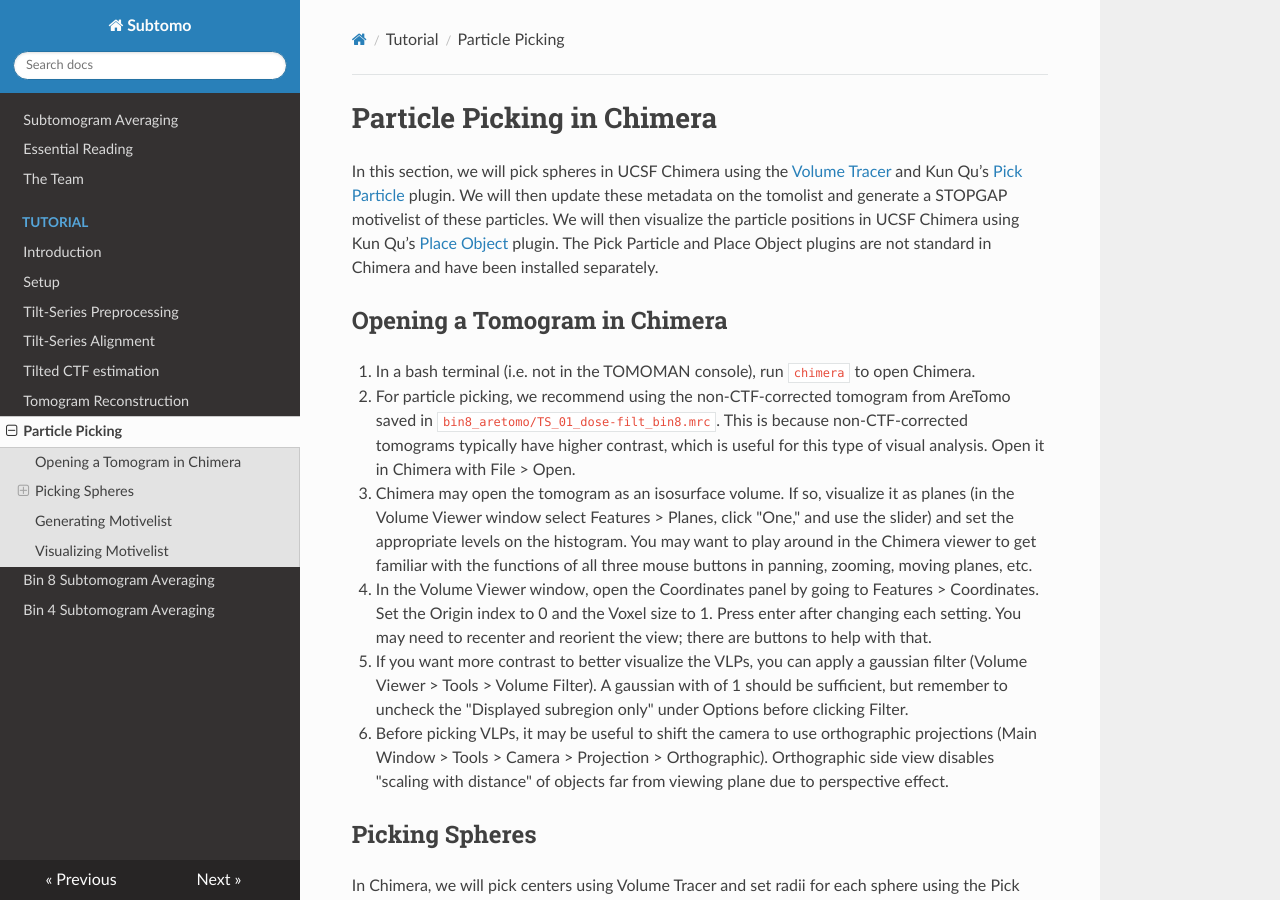
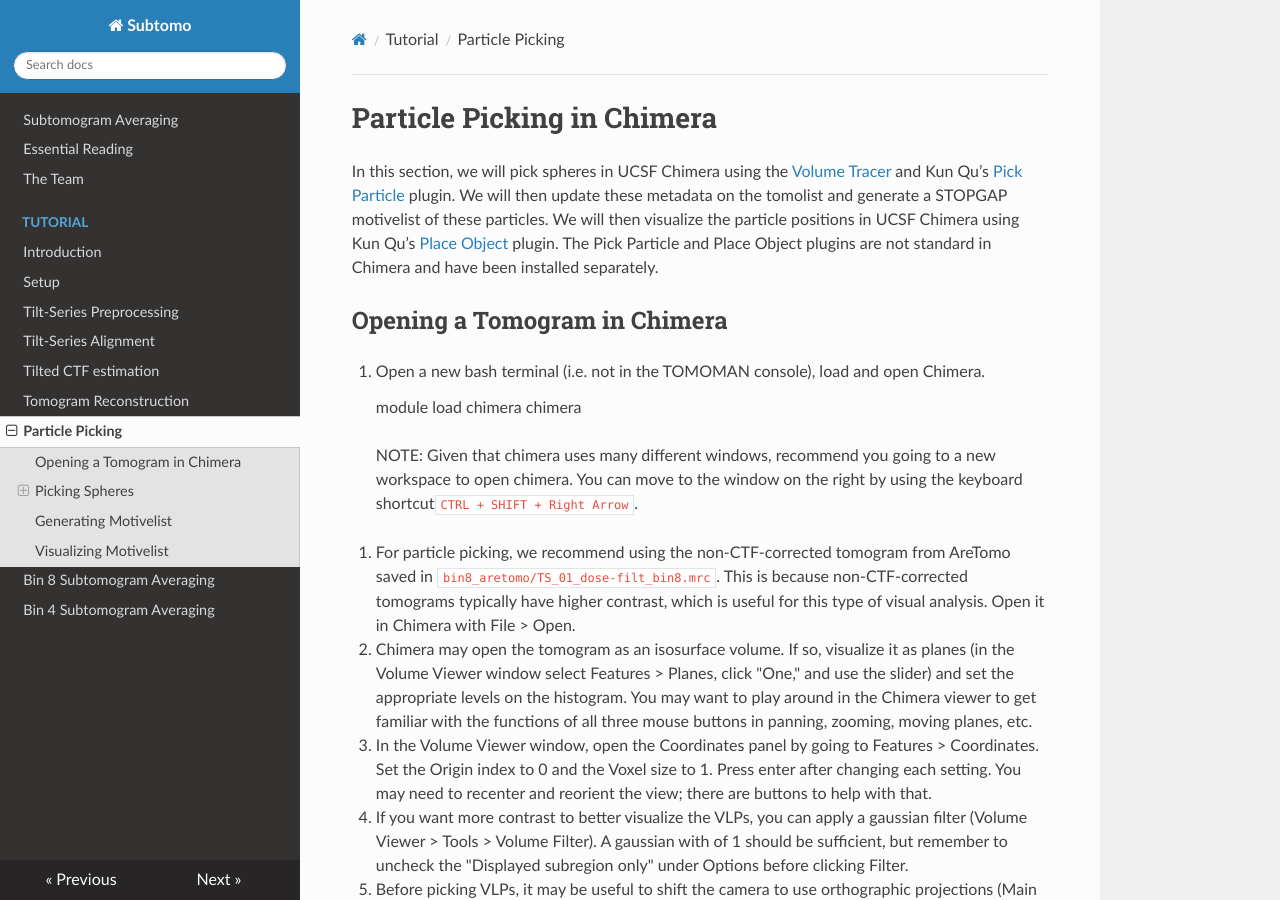
Before and after one commit to wan-lab-vanderbilt/subtomo-tutorials, an MkDocs documentation site: the page built from docs/hiv/picking.md, in a window 1280 px wide and 900 px high. Built offline with MkDocs 1.6.1, drawn with Linux system fonts in a browser that asks for light colours; nearby versions of some CDN libraries.

Commit message:
Update picking.md
chimera edits

```diff
--- a/docs/hiv/picking.md
+++ b/docs/hiv/picking.md
@@ -7,7 +7,13 @@ The Pick Particle and Place Object plugins are not standard in Chimera and have
 
 ## Opening a Tomogram in Chimera
 
-1. In a bash terminal (i.e. not in the TOMOMAN console), run `chimera` to open Chimera.
+1. Open a new bash terminal (i.e. not in the TOMOMAN console), load and open Chimera.
+
+      module load chimera
+      chimera
+
+   >NOTE: Given that chimera uses many different windows, recommend you going to a new workspace to open chimera.
+   >You can move to the window on the right by using the keyboard shortcut`CTRL + SHIFT + Right Arrow`.
 
 1. For particle picking, we recommend using the non-CTF-corrected tomogram from AreTomo saved in `bin8_aretomo/TS_01_dose-filt_bin8.mrc`.
 This is because non-CTF-corrected tomograms typically have higher contrast, which is useful for this type of visual analysis.
```
